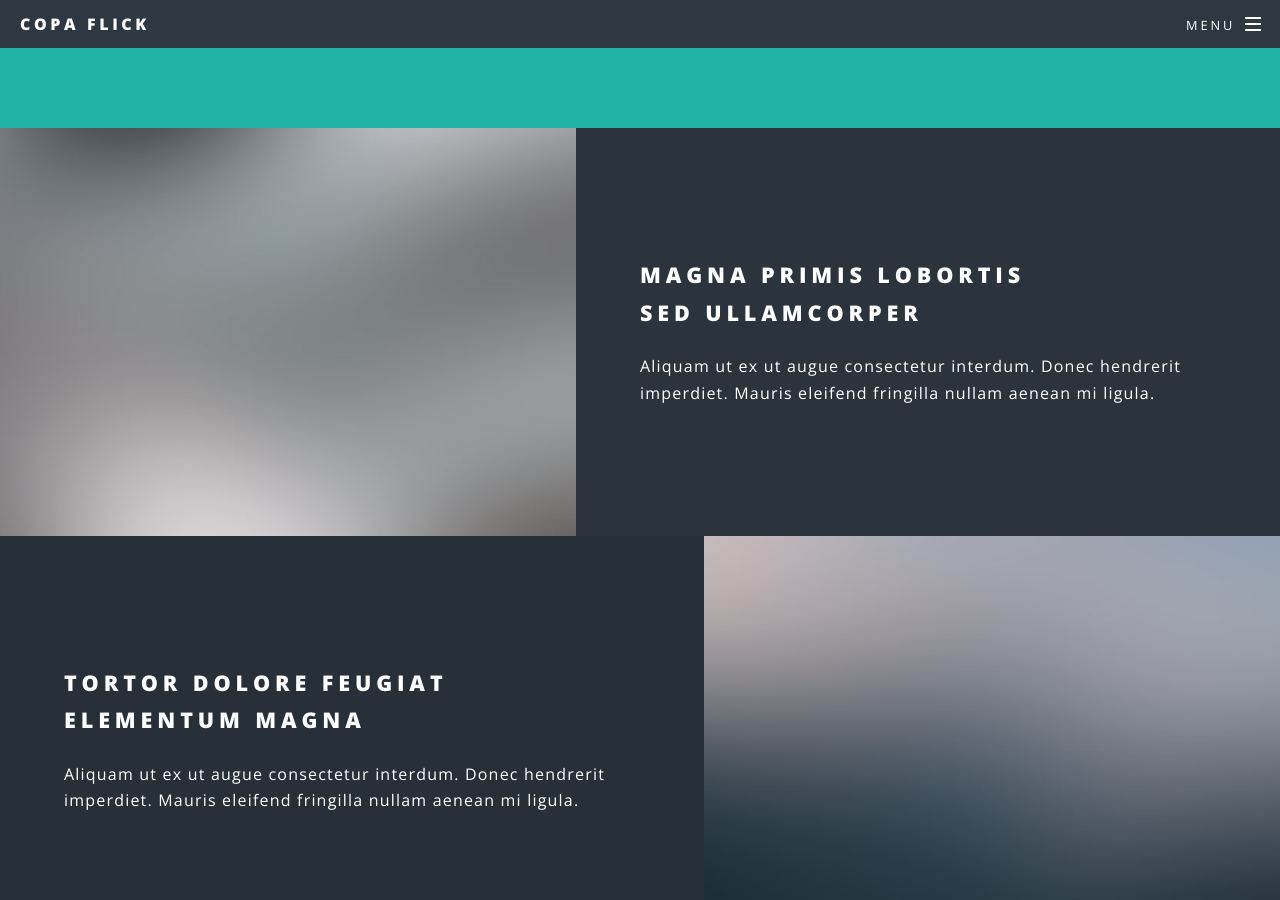
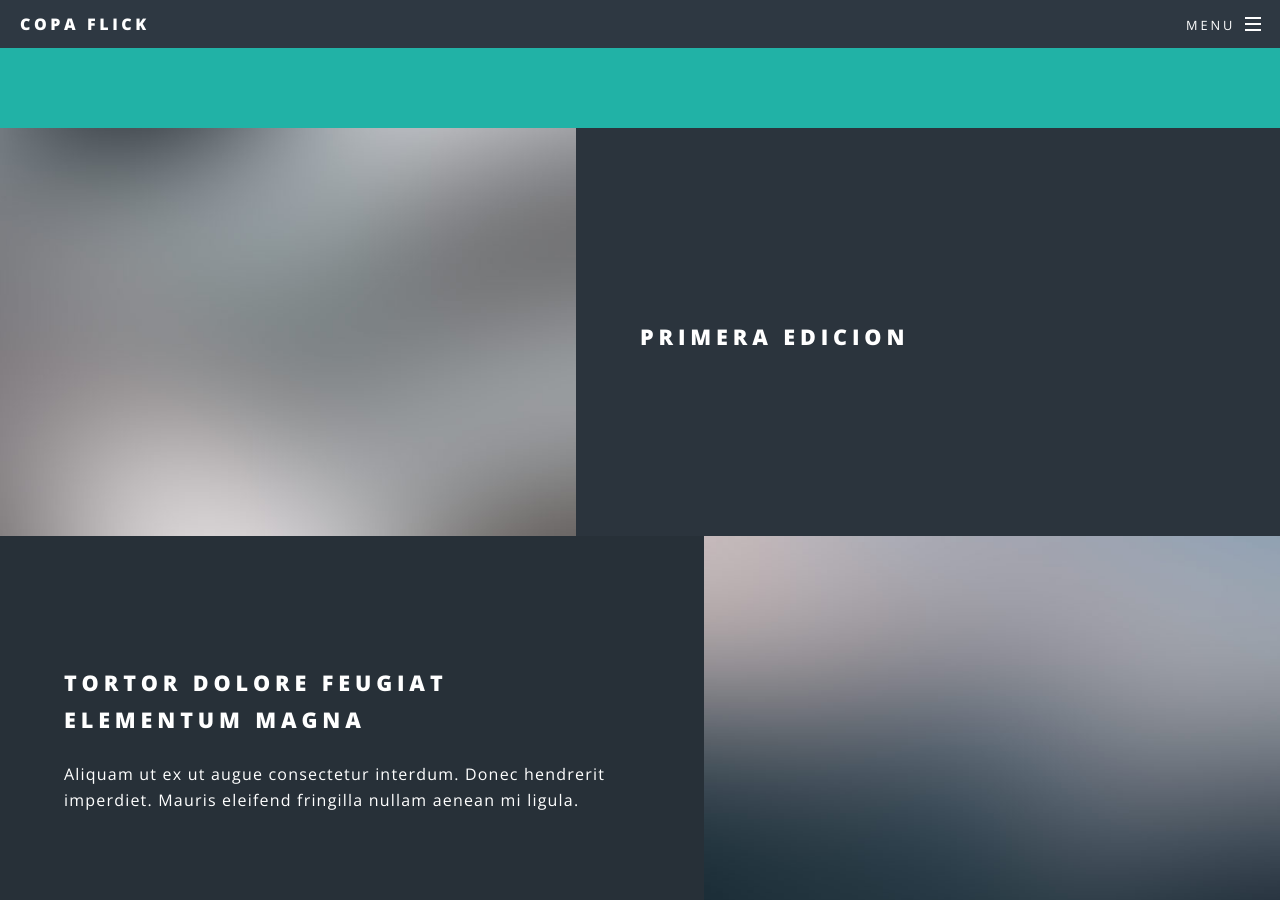
Before and after one commit to copaflick/copaflick.github.io, a Jekyll site: the page built from index.html, in a window 1280 px wide and 900 px high, scrolled down 1293 px. Built offline with Jekyll 4.4.1, drawn with Linux system fonts in a browser that asks for light colours.

Commit message:
update paragraph

```diff
--- a/index.html
+++ b/index.html
@@ -34,9 +34,7 @@ layout: landing
 					<section id="two" class="wrapper alt style2">
 						<section class="spotlight">
 							<div class="image"><img src="images/pic01.jpg" alt="" /></div><div class="content">
-								<h2>Magna primis lobortis<br />
-								sed ullamcorper</h2>
-								<p>Aliquam ut ex ut augue consectetur interdum. Donec hendrerit imperdiet. Mauris eleifend fringilla nullam aenean mi ligula.</p>
+								<h2>Primera edicion</h2>
 							</div>
 						</section>
 						<section class="spotlight">
@@ -46,6 +44,7 @@ layout: landing
 								<p>Aliquam ut ex ut augue consectetur interdum. Donec hendrerit imperdiet. Mauris eleifend fringilla nullam aenean mi ligula.</p>
 							</div>
 						</section>
+						<!-- Aqui empieza -->
 						<section class="spotlight">
 							<div class="image"><img src="images/pic03.jpg" alt="" /></div><div class="content">
 								<h2>Augue eleifend aliquet<br />
@@ -53,6 +52,7 @@ layout: landing
 								<p>Aliquam ut ex ut augue consectetur interdum. Donec hendrerit imperdiet. Mauris eleifend fringilla nullam aenean mi ligula.</p>
 							</div>
 						</section>
+						<!-- Aqui termina -->
 					</section>
 
 				<!-- Three -->
```
